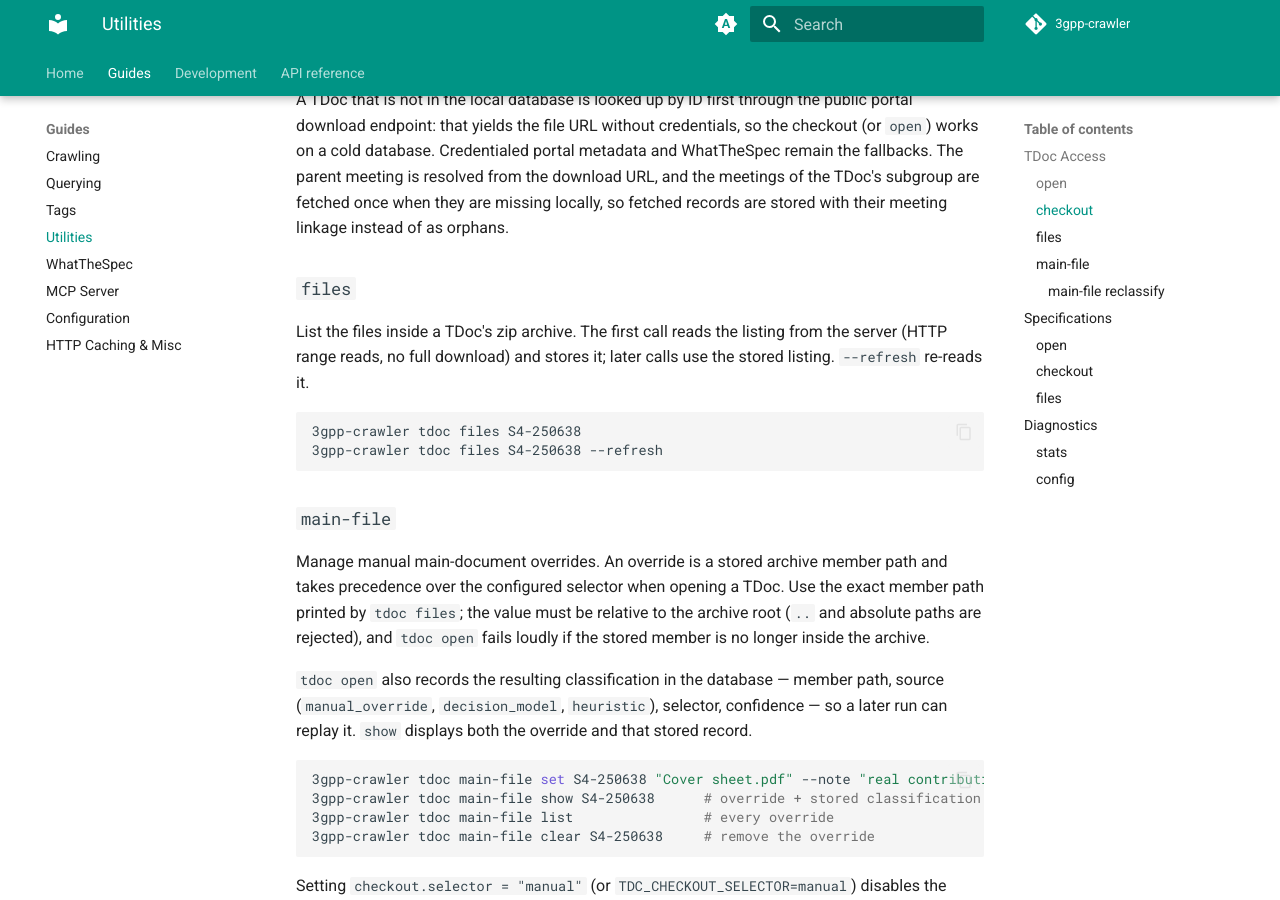
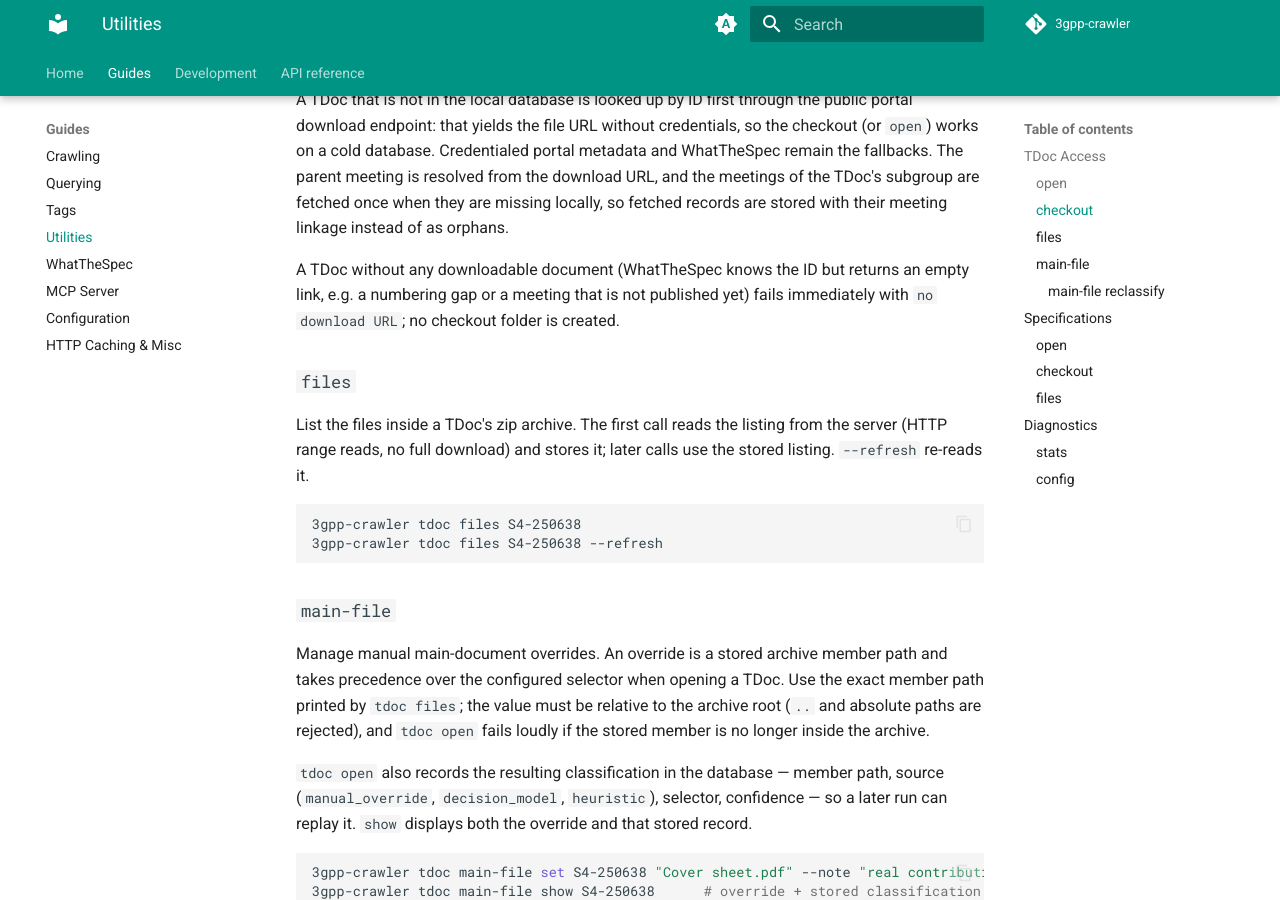
Before and after one commit to jr2804/3gpp-crawler, an MkDocs documentation site: the page built from docs/utils.md, in a window 1280 px wide and 900 px high, scrolled down 838 px. Built offline with MkDocs 1.6.1 and Material for MkDocs 9.7.7, drawn with Linux system fonts in a browser that asks for light colours; comment, search, counter and statistics services are not loaded.

Commit message:
docs: note the fail-fast behaviour for link-less TDocs [skip release]

```diff
--- a/docs/utils.md
+++ b/docs/utils.md
@@ -40,6 +40,10 @@ metadata and WhatTheSpec remain the fallbacks. The parent meeting is resolved
 from the download URL, and the meetings of the TDoc's subgroup are fetched
 once when they are missing locally, so fetched records are stored with their
 meeting linkage instead of as orphans.
+
+A TDoc without any downloadable document (WhatTheSpec knows the ID but returns
+an empty link, e.g. a numbering gap or a meeting that is not published yet)
+fails immediately with `no download URL`; no checkout folder is created.
 
 ### `files`
 
```
Also changed, not shown: skills/3gpp-crawler/SKILL.md (+1 -0 lines), skills/3gpp-crawler/references/cli-quick-ref.md (+2 -1 lines).
